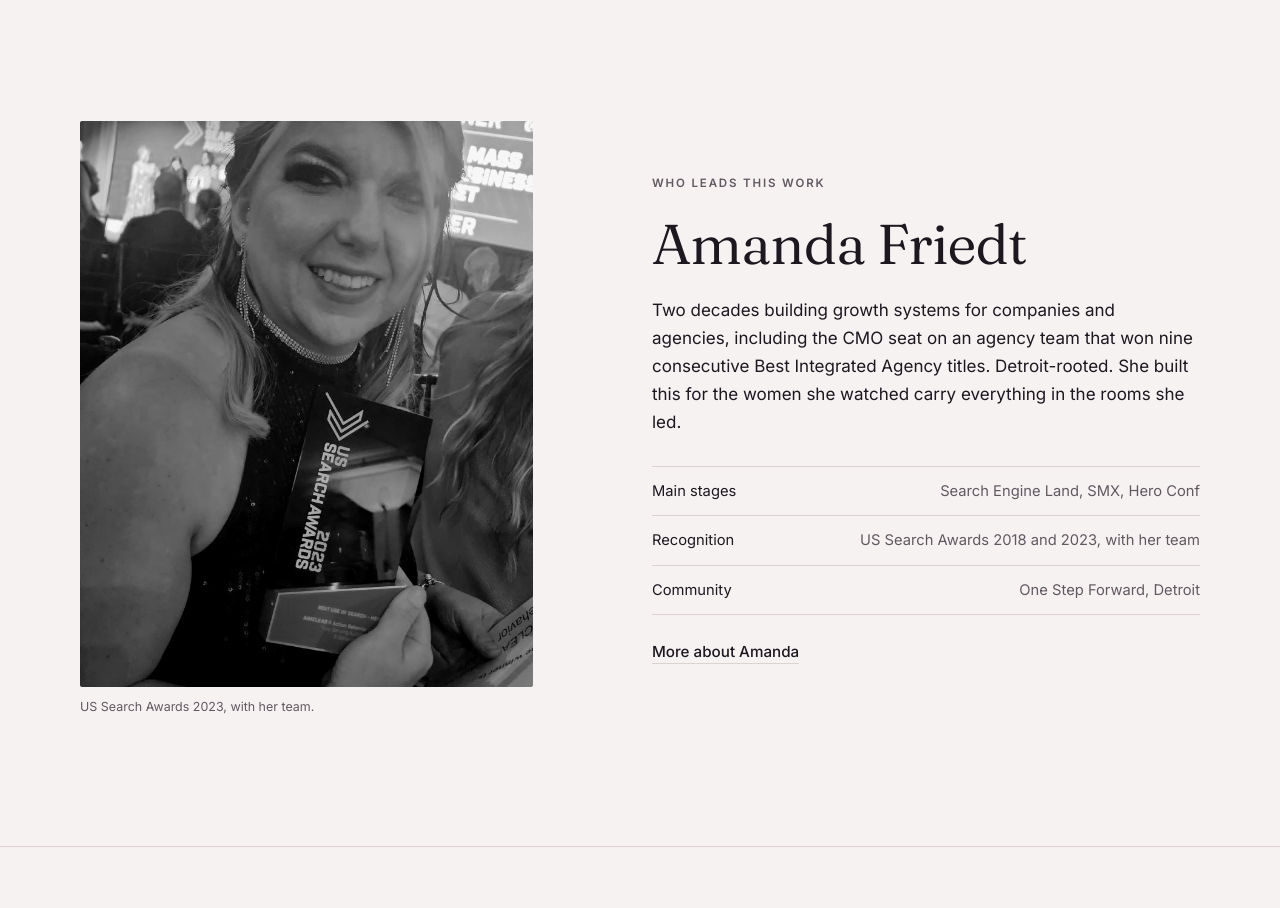
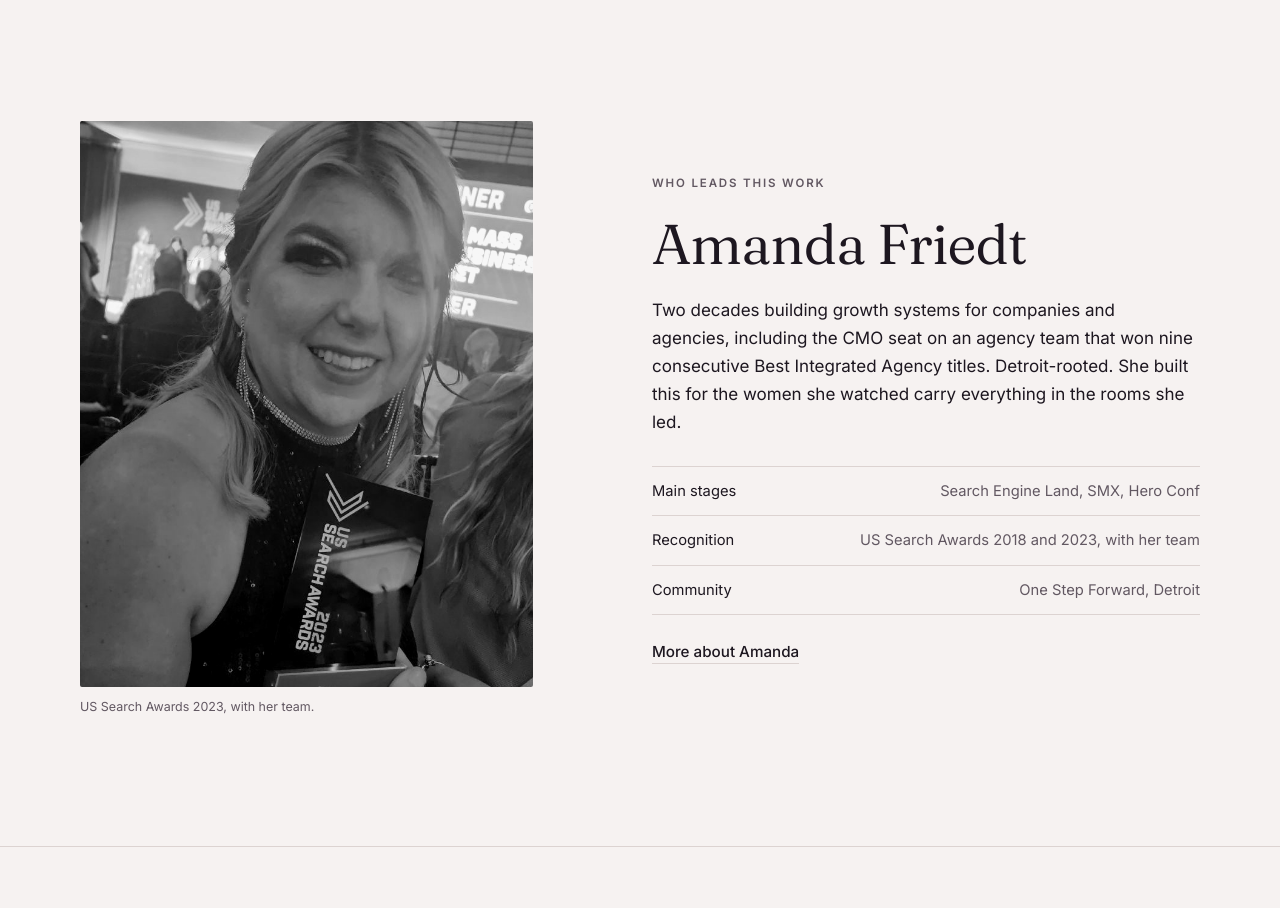
Before and after one commit to friedtamanda-web/unapologetic-site, a plain HTML site: page index.html in a window 1280 px wide. Shown: the part 5740-6648 px from the top of the page. Drawn offline with Linux system fonts and the light colour scheme.

Commit message:
Home: keep the face in frame on the 2023 trophy photo
Co-Authored-By: Claude Opus 5.5 <noreply@anthropic.com>

```diff
--- a/index.html
+++ b/index.html
@@ -202,7 +202,7 @@ section,.hero{padding-block:clamp(72px,10vw,136px)}
 /* about */
 .about{display:grid;grid-template-columns:repeat(12,minmax(0,1fr));gap:24px;align-items:center}
 .about figure{grid-column:1/6;margin:0}
-.about figure img{width:100%;aspect-ratio:4/5;object-fit:cover;object-position:50% 40%;filter:grayscale(1) contrast(1.05) brightness(.97);border-radius:2px}
+.about figure img{width:100%;aspect-ratio:4/5;object-fit:cover;object-position:50% 20%;filter:grayscale(1) contrast(1.05) brightness(.97);border-radius:2px}
 .about figcaption{margin-top:10px;font-size:.78rem;color:var(--muted)}
 .about .copy{grid-column:7/-1;display:grid;gap:22px}
 .about .facts{list-style:none;margin:8px 0 0;padding:0;border-top:1px solid var(--line)}
```
